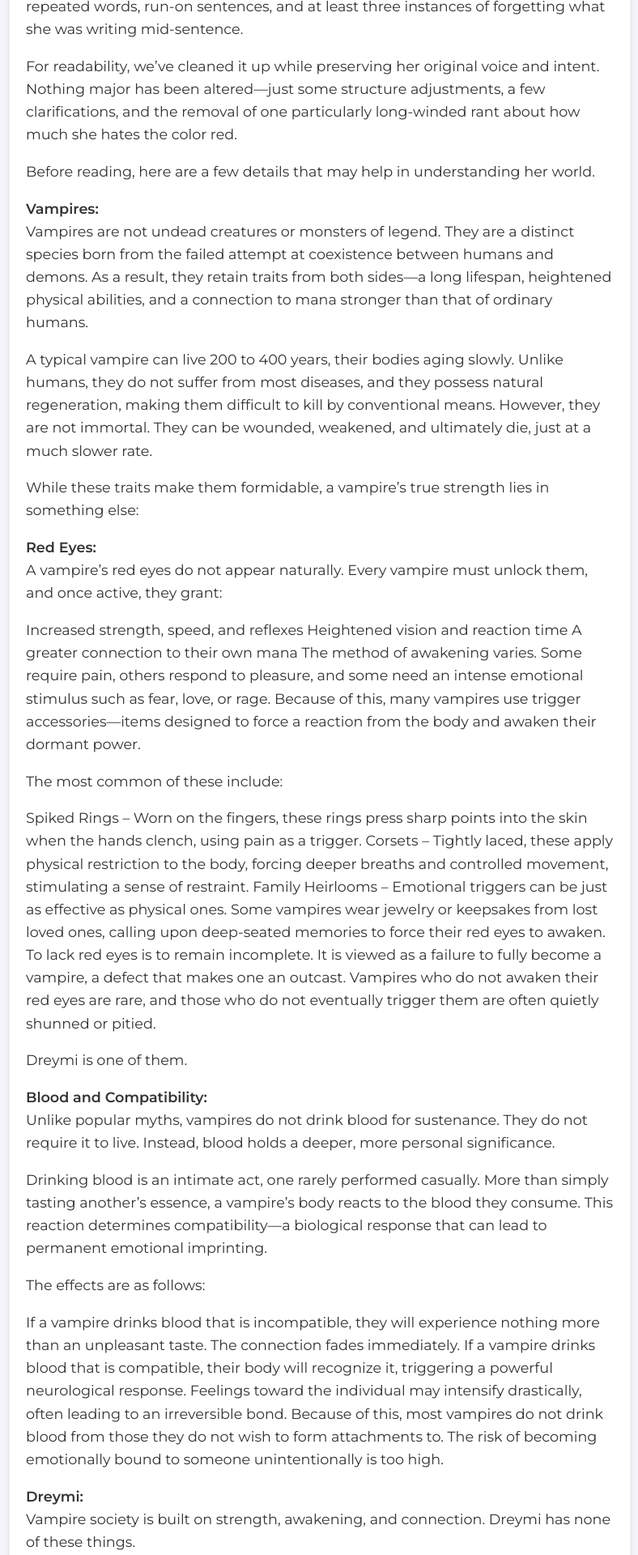
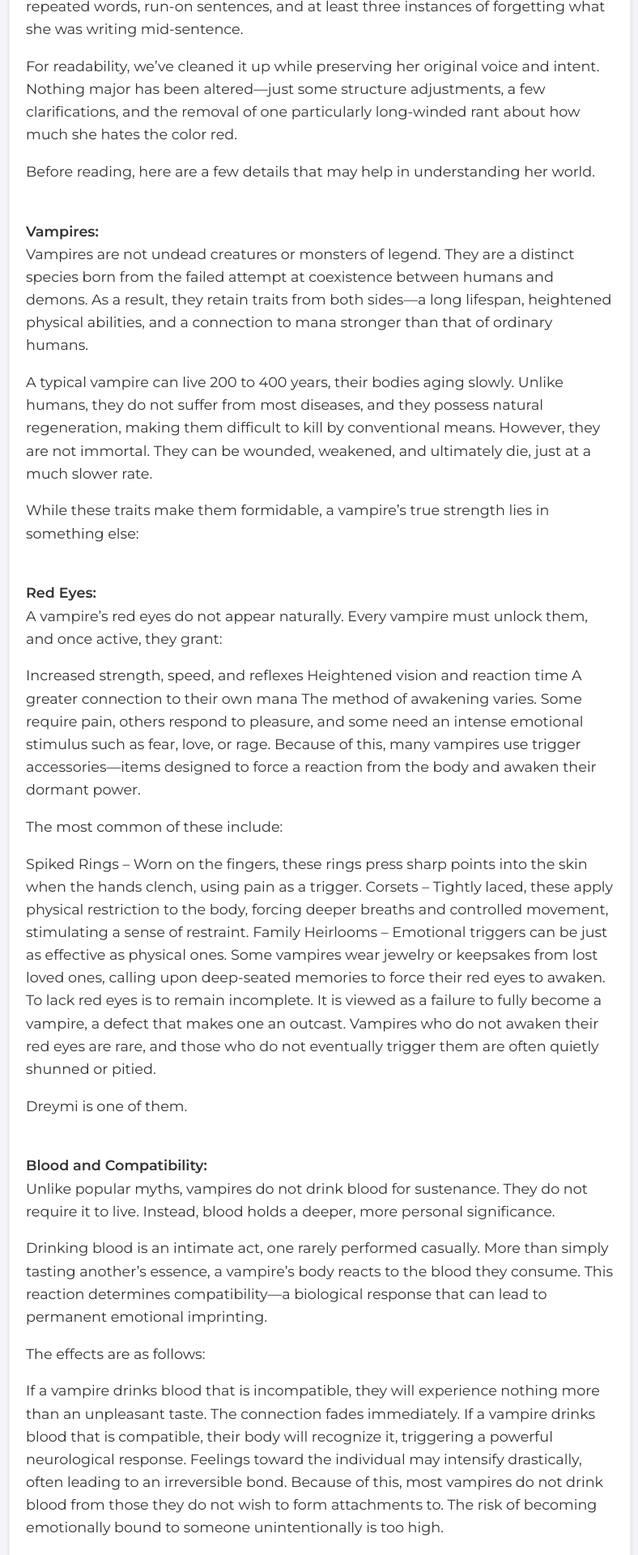
Before and after one commit to Saiminator/Kyuukei, a Jekyll site: the page built from _chapters/dreymi-chapter1.md, in a window 1280 px wide. Shown: the part 366-2286 px from the top of the page at 81% size, without its empty margins (245-1033 px from the left). Built offline with Jekyll 4.4.1, drawn with Linux system fonts in a browser that asks for light colours.

Commit message:
Update dreymi-chapter1.md

```diff
--- a/_chapters/dreymi-chapter1.md
+++ b/_chapters/dreymi-chapter1.md
@@ -17,7 +17,7 @@ For readability, we’ve cleaned it up while preserving her original voice and i
 
 Before reading, here are a few details that may help in understanding her world.
 
-
+<br>
 **Vampires:**<br>
 Vampires are not undead creatures or monsters of legend. They are a distinct species born from the failed attempt at coexistence between humans and demons. As a result, they retain traits from both sides—a long lifespan, heightened physical abilities, and a connection to mana stronger than that of ordinary humans.
 
@@ -25,7 +25,7 @@ A typical vampire can live 200 to 400 years, their bodies aging slowly. Unlike h
 
 While these traits make them formidable, a vampire’s true strength lies in something else:
 
-
+<br>
 **Red Eyes:**<br>
 A vampire’s red eyes do not appear naturally. Every vampire must unlock them, and once active, they grant:
 
@@ -43,7 +43,7 @@ To lack red eyes is to remain incomplete. It is viewed as a failure to fully bec
 
 Dreymi is one of them.
 
-
+<br>
 **Blood and Compatibility:**<br>
 Unlike popular myths, vampires do not drink blood for sustenance. They do not require it to live. Instead, blood holds a deeper, more personal significance.
 
@@ -55,7 +55,7 @@ If a vampire drinks blood that is incompatible, they will experience nothing mor
 If a vampire drinks blood that is compatible, their body will recognize it, triggering a powerful neurological response. Feelings toward the individual may intensify drastically, often leading to an irreversible bond.
 Because of this, most vampires do not drink blood from those they do not wish to form attachments to. The risk of becoming emotionally bound to someone unintentionally is too high.
 
-
+<br>
 **Dreymi:**<br>
 Vampire society is built on strength, awakening, and connection. Dreymi has none of these things.
 
@@ -69,10 +69,12 @@ Some entries are repetitive. Some are unfiltered. Some are painfully honest.
 
 But all of them belong to her.
 
-
+<br>
 **Final Notes:**<br>
 This text has been lightly edited for readability, with occasional clarifications where necessary. Otherwise, it remains as Dreymi originally wrote it—a record of loneliness, longing, and something she never expected to find.
 
 And now, for whatever reason, you’re reading it.
 
 So go on.
+<br><br>
+<br>
```
